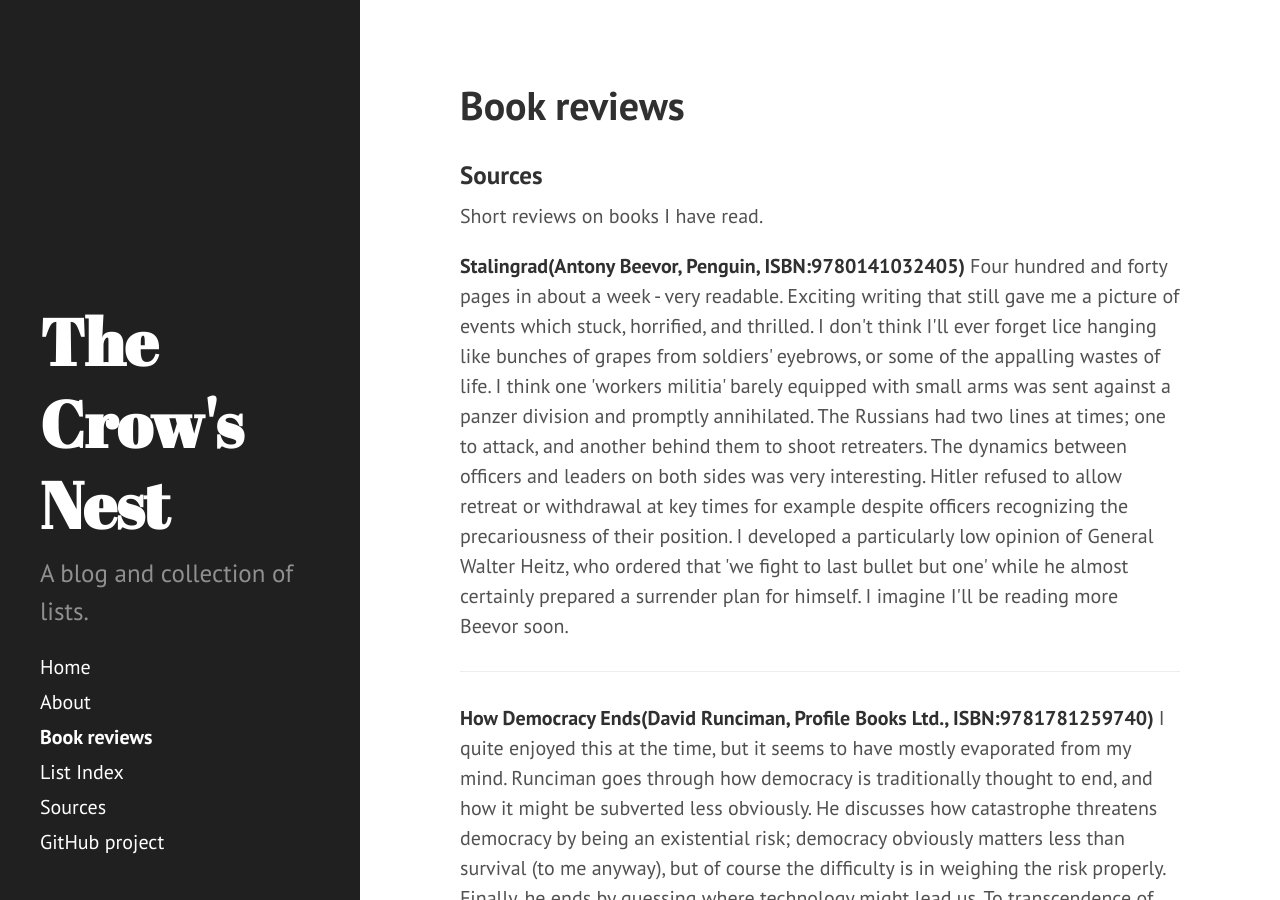
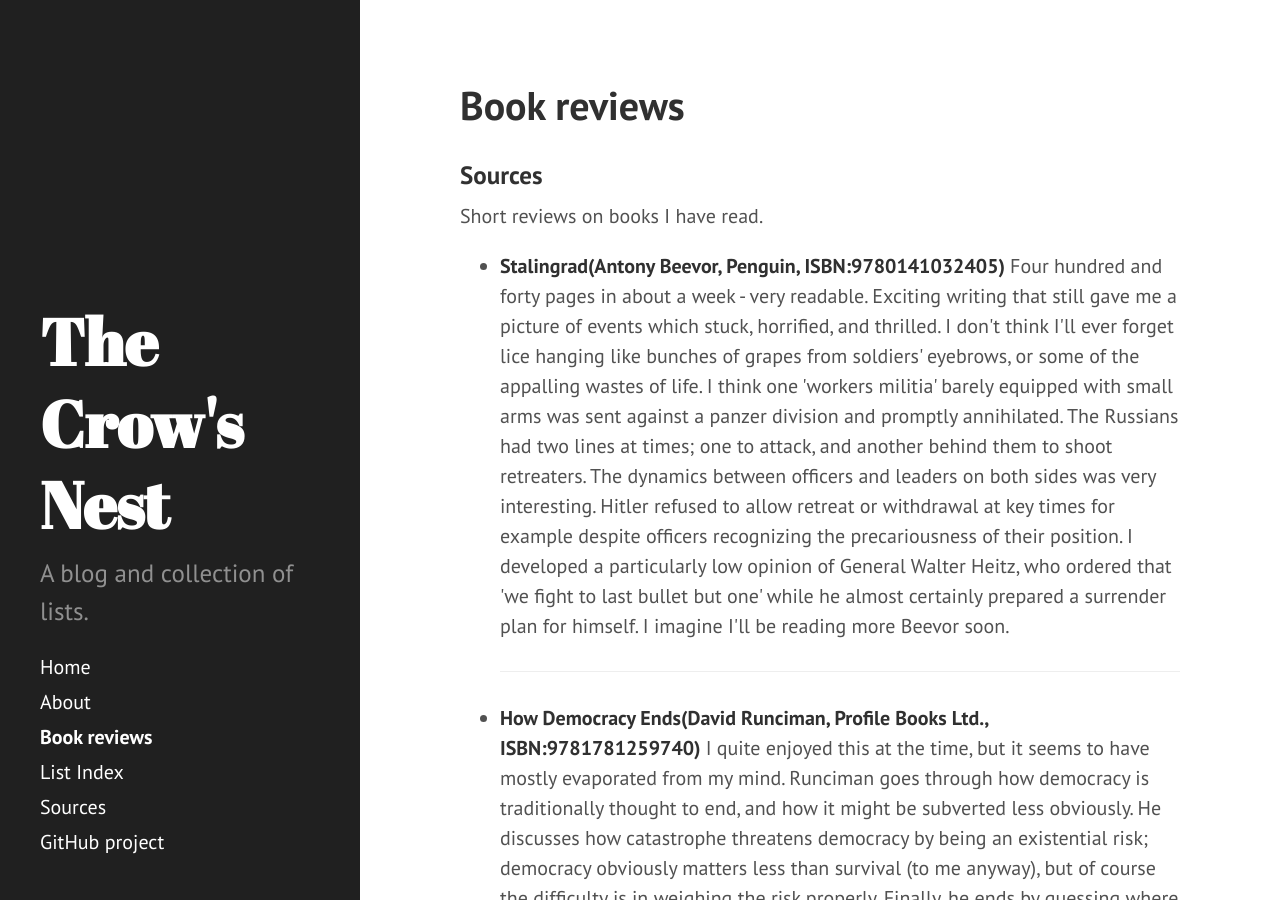
Before and after one commit to rm646/blag, a Jekyll site: the page built from book_reviews.md, in a window 1280 px wide and 900 px high. Built offline with Jekyll 4.4.1, drawn with Linux system fonts in a browser that asks for light colours.

Commit message:
fine, keep the list

```diff
--- a/book_reviews.md
+++ b/book_reviews.md
@@ -7,10 +7,10 @@
 
 Short reviews on books I have read.
 
-<p>
+<ul>
 {% for item in site.data.book_reviews %}
-    <strong>{{ item.title }}({{ item.author }}, {{item.publisher}}, ISBN:{{item.ISBN}}) </strong>
-    {{ item.review }}
+    <li><strong>{{ item.title }}({{ item.author }}, {{item.publisher}}, ISBN:{{item.ISBN}}) </strong>
+    {{ item.review }}</li>
     <hr>
 {% endfor %}
-</p>
+</ul>
```
